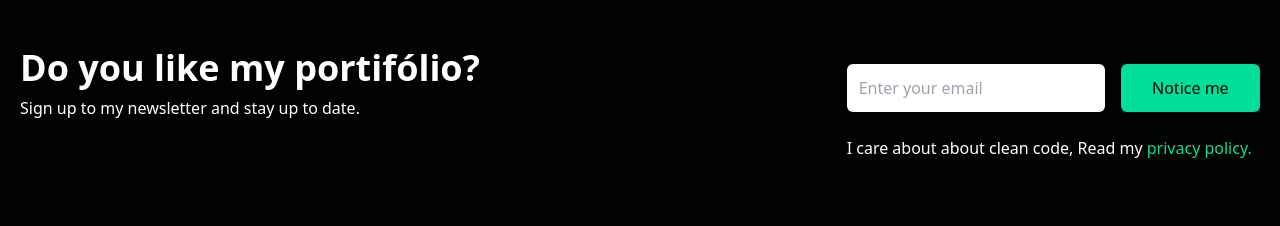
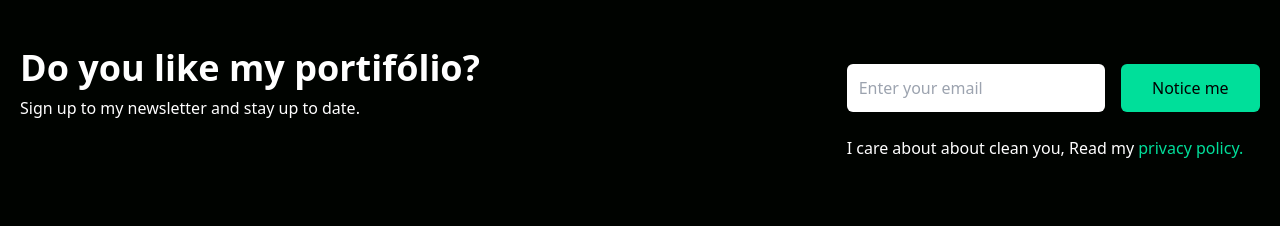
Before and after one commit to mauriciocosta404/portifolio, a React (Create React App) app: page / in a window 1280 px wide. Shown: the part 1500-1726 px from the top of the page. Built offline with nearby package versions, Linux system fonts and the light colour scheme.

Commit message:
refator: refatorando algumas descriçãoes

```diff
--- a/src/components/newsletter.tsx
+++ b/src/components/newsletter.tsx
@@ -16,7 +16,7 @@ const Newsletter = ({ nav, setNav }: NavProps)=>{
                         <input className="p-3 flex w-full rounded-md text-black" type="email" name="" id="" placeholder="Enter your email"/>
                         <button className='bg-[#00df9a] text-black w-[200px] rounded-md ml-4 font-medium my-6 px-6 py-3'>Notice me</button>
                     </div>
-                    <p>I care about about clean code, Read my <span className="text-[#00df9a]">privacy policy.</span></p>
+                    <p>I care about about clean you, Read my <span className="text-[#00df9a]">privacy policy.</span></p>
                 </div>
             </div>
          </div>
```
